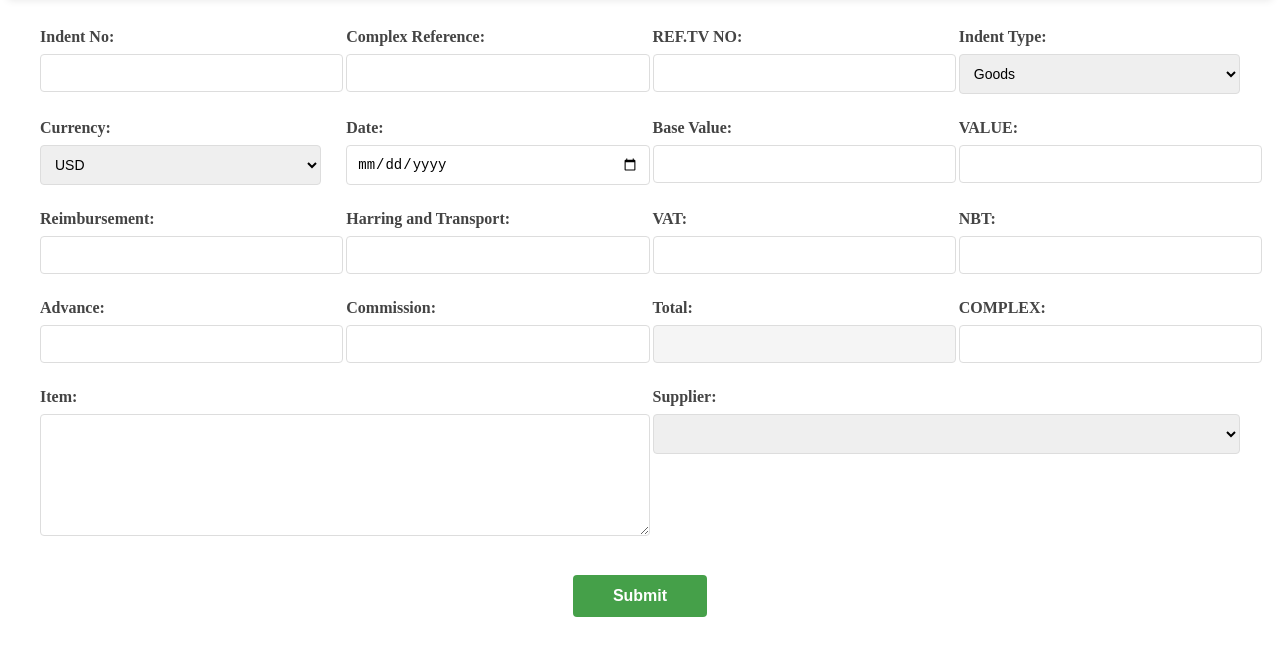
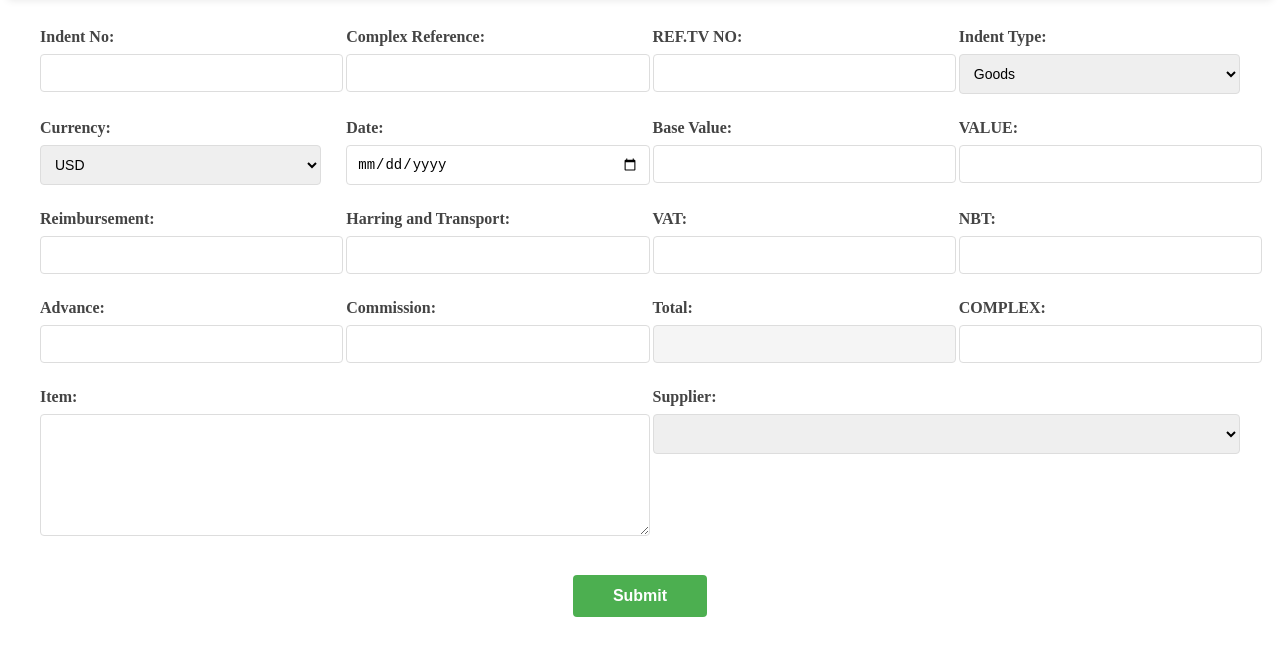
Before and after one commit to dgyrsenevirathne/INDENT-SYSTEM, a website: page public/index.html in a window 1280 px wide. Shown: the part 72-728 px from the top of the page. Drawn offline with Linux system fonts and the light colour scheme; no server answers.

Commit message:
change submit button colors in index.html page

```diff
--- a/public/css/styles.css
+++ b/public/css/styles.css
@@ -62,7 +62,7 @@
 
 button[type="submit"] {
     padding: 12px 40px;
-    background-color: #45a049;
+    background-color: #4CAF50;
     color: white;
     border: none;
     border-radius: 4px;
@@ -73,7 +73,7 @@ button[type="submit"] {
 }
 
 button[type="submit"]:hover {
-    background-color: #57576d;
+    background-color: #45a049;
 }
 
 /* Responsive adjustments */
```
